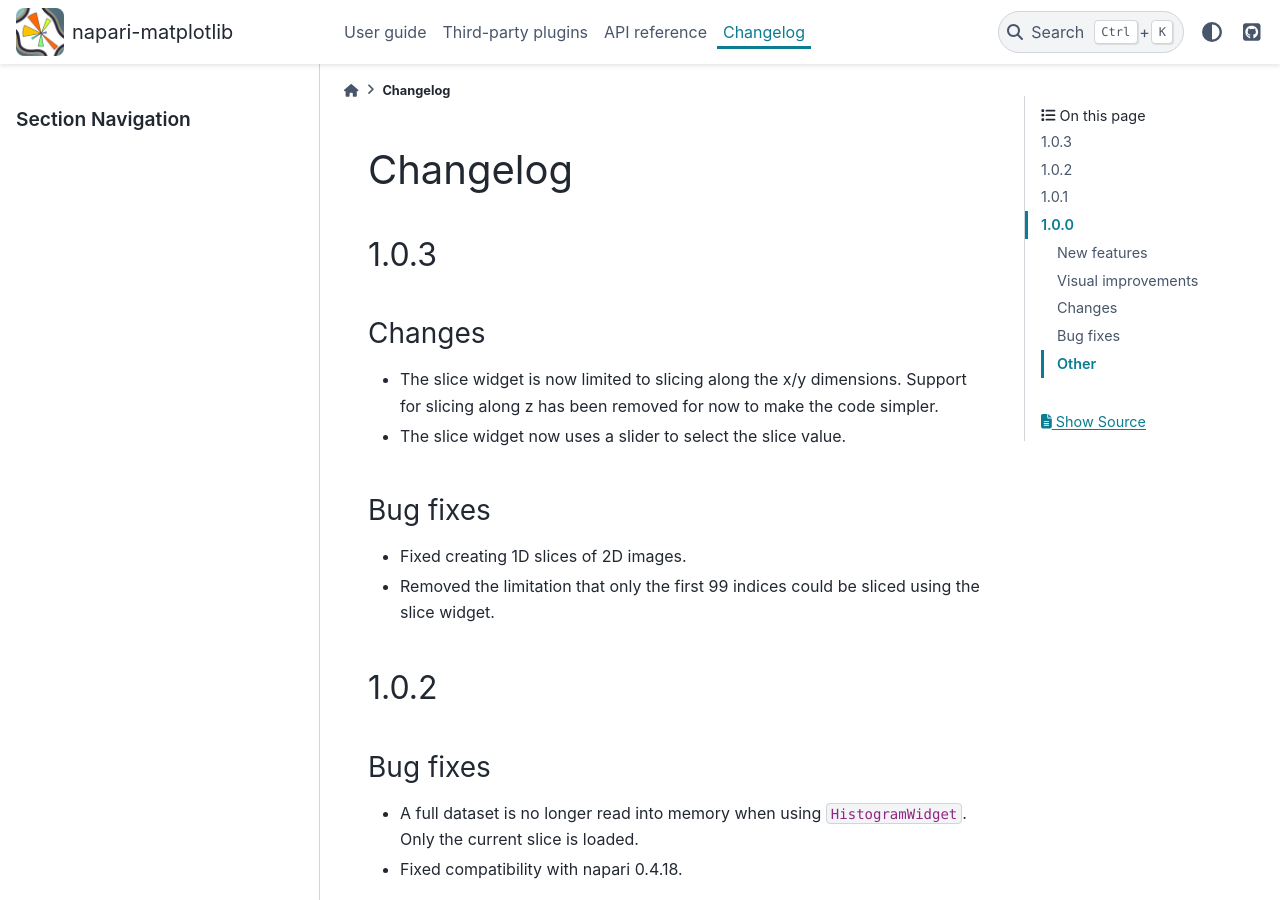
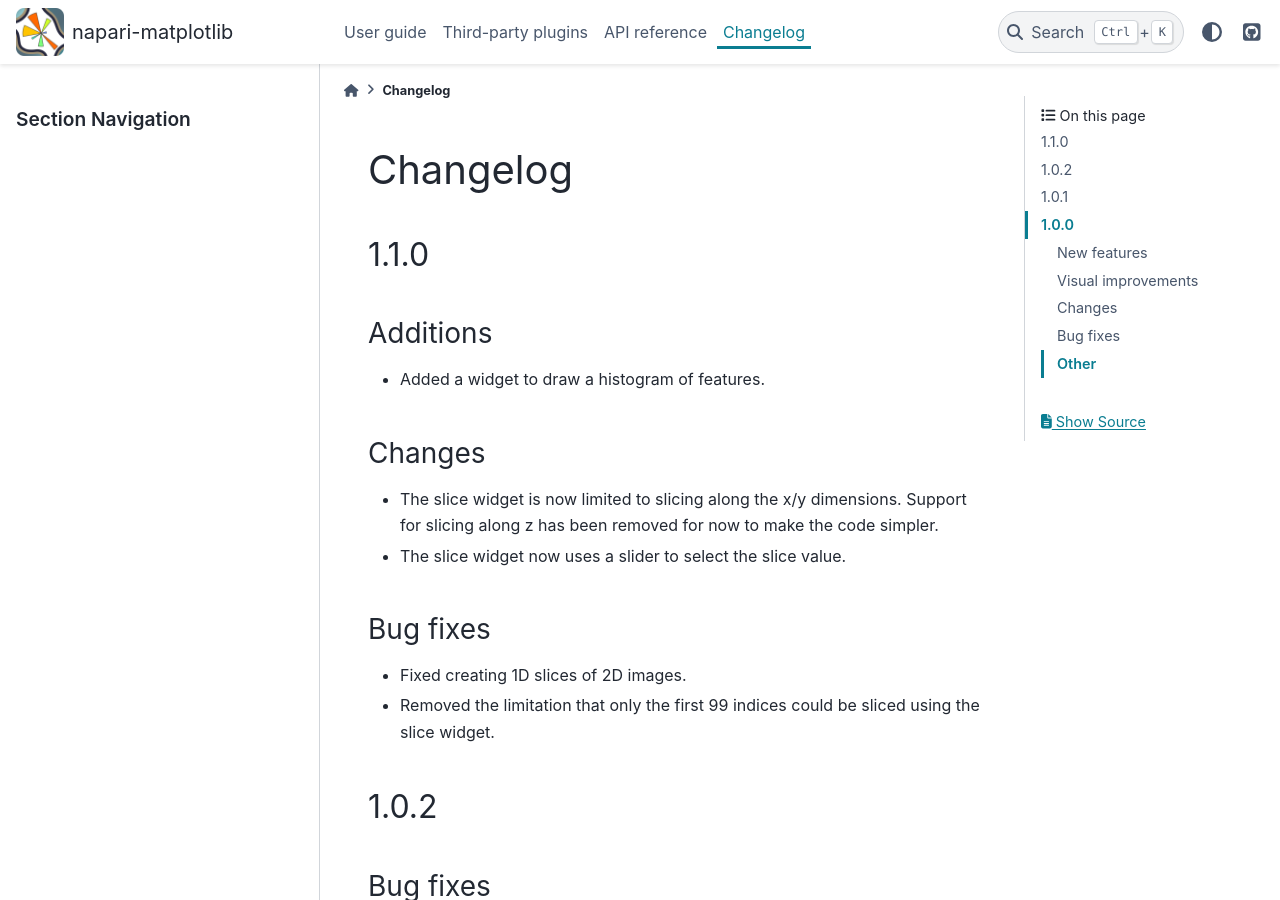
Before and after one commit to matplotlib/napari-matplotlib, a Sphinx documentation site: the page built from docs/changelog.rst, in a window 1280 px wide and 900 px high. Built offline with Sphinx 7.4.7 and the PyData theme 0.15.4, drawn with Linux system fonts in a browser that asks for light colours; pages that are not in the unit, such as notebooks, are missing from menus.

Commit message:
Update docs

```diff
--- a/docs/changelog.rst
+++ b/docs/changelog.rst
@@ -1,7 +1,11 @@
 Changelog
 =========
-1.0.3
+1.1.0
 -----
+Additions
+~~~~~~~~~
+- Added a widget to draw a histogram of features.
+
 Changes
 ~~~~~~~
 - The slice widget is now limited to slicing along the x/y dimensions. Support
--- a/docs/user_guide.rst
+++ b/docs/user_guide.rst
@@ -30,6 +30,7 @@ These widgets plot the data stored in the ``.features`` attribute of individual
 Currently available are:
 
 - 2D scatter plots of two features against each other.
+- Histograms of individual features.
 
 To use these:
 
```
